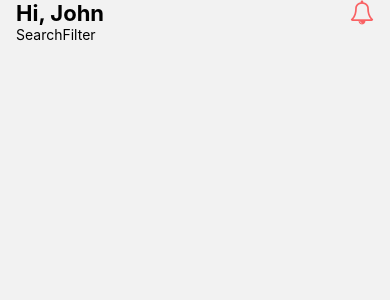
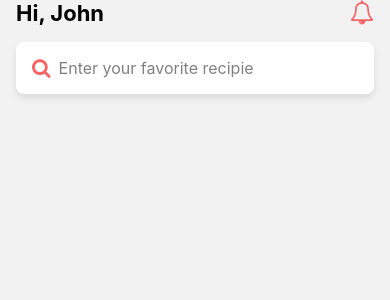
Before and after one commit to ratulchhibber/react-native-recipe-ui, a React Native app: screen /RecipieList in a window 390 px wide. Shown: the top 300 px of the page. Built offline with nearby package versions, Linux system fonts and the light colour scheme.

Commit message:
* Creating SearchFilter component and referencing it in RecipieListScreen

```diff
--- a/src/components/SearchFilter.js
+++ b/src/components/SearchFilter.js
@@ -1,10 +1,29 @@
-import { StyleSheet, Text, View } from "react-native";
+import { StyleSheet, TextInput, View } from "react-native";
 import React from "react";
+import { FontAwesome } from "@expo/vector-icons";
 
-const SearchFilter = () => {
+const SearchFilter = ({ icon, placeholder }) => {
   return (
-    <View>
-      <Text>SearchFilter</Text>
+    <View
+      style={{
+        backgroundColor: "#fff",
+        flexDirection: "row",
+        paddingVertical: 16,
+        borderRadius: 8,
+        paddingHorizontal: 16,
+        marginVertical: 16,
+
+        shadowColor: "#000",
+        shadowOffset: { width: 0, height: 4 },
+        shadowOpacity: 0.1,
+        shadowRadius: 7,
+      }}
+    >
+      <FontAwesome name={icon} size={20} color="#f96163" />
+      <TextInput
+        style={{ paddingLeft: 8, fontSize: 16, color: "#808080" }}
+        placeholder={placeholder}
+      ></TextInput>
     </View>
   );
 };
--- a/src/screens/RecipieListScreen.js
+++ b/src/screens/RecipieListScreen.js
@@ -8,7 +8,10 @@ const RecipieListScreen = () => {
     <SafeAreaView style={{ flex: 1, marginHorizontal: 16 }}>
       <View>
         <Header headerText={"Hi, John"} headerIcon={"bell-o"} />
-        <SearchFilter />
+        <SearchFilter
+          icon={"search"}
+          placeholder={"Enter your favorite recipie"}
+        />
       </View>
     </SafeAreaView>
   );
```
